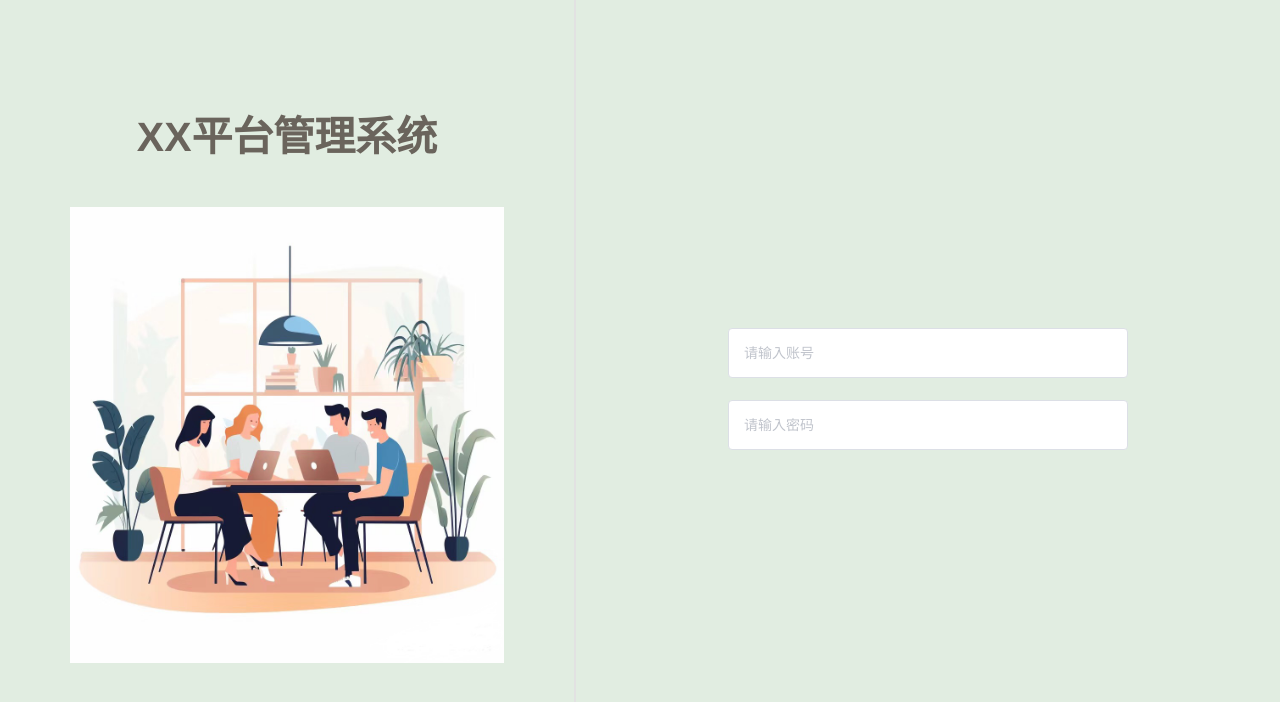
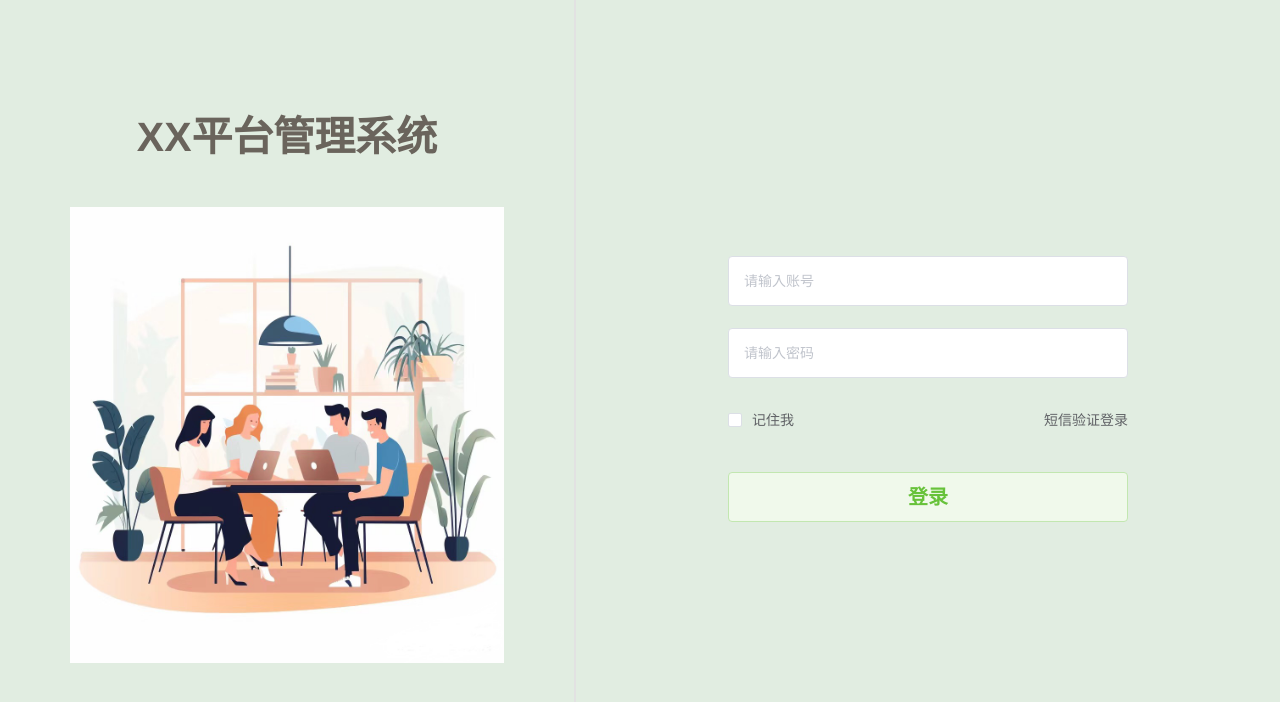
Before and after one commit to Langxuewen/vue-admin-template, a Vue app: page /#/login in a window 1280 px wide. Shown: the top 702 px of the page. Built offline with nearby package versions, Linux system fonts and the light colour scheme; a small style sheet from the web is missing.

Commit message:
commit "登录页面"

```diff
--- a/src/views/login/new-index.vue
+++ b/src/views/login/new-index.vue
@@ -17,6 +17,15 @@
                             <i v-if="eyeFlag" slot="suffix" @click="eyeFlag = !eyeFlag" class="iconfont icon-eye"></i>
                             <i v-else slot="suffix" @click="eyeFlag = !eyeFlag" class="iconfont icon-eye-close"></i>
                         </el-input>
+                    </el-form-item>
+                    <el-form-item>
+                        <div class="single-line">
+                            <el-checkbox v-model="remember">记住我</el-checkbox>
+                            <span class="msg-login">短信验证登录</span>
+                        </div>
+                    </el-form-item>
+                    <el-form-item>
+                        <el-button type="success" plain class="login-btn">登录</el-button>
                     </el-form-item>
                 </el-form>
             </div>
@@ -57,6 +66,7 @@ export default {
             passWord: [{ required: true, trigger: 'blur', validator: validatePassWord }]
         },
         eyeFlag: true,
+        remember: false,
     }
   },
   computed: {
@@ -74,6 +84,8 @@ export default {
 $bg:#e1ede1;
 $system_title: #6a645c;
 $input_height: 50px;
+$input_width: 400px;
+$blue_font: #409EFF;
 
 .login-container {
     height: 100vh;
@@ -111,7 +123,7 @@ $input_height: 50px;
         justify-content: center;
         align-items: center;
         .login-form {
-            width: 400px;
+            width: $input_width;
             .el-input__inner {
                 height: $input_height;
             }
@@ -124,6 +136,25 @@ $input_height: 50px;
                 cursor: pointer;
                 color: #515151;
             }
+            .single-line {
+                height: $input_height;
+                display: flex;
+                justify-content: space-between;
+                .msg-login {
+                    color: #606266;
+                }
+                .msg-login:hover {
+                    cursor: pointer;
+                    color: $blue_font;
+                    text-decoration: underline;
+                }
+            }
+            .login-btn {
+                width: $input_width;
+                height: $input_height;
+                font-size: 20px;
+                font-weight: 600;
+            }
         }
     }
 }
```
